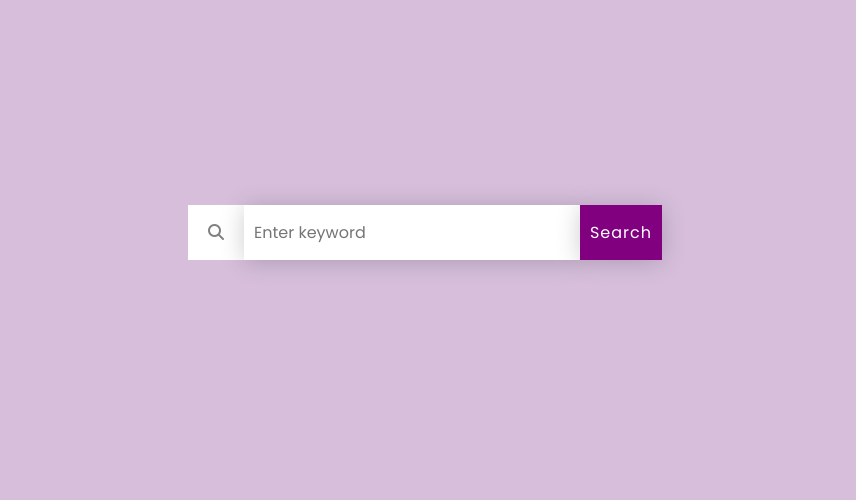
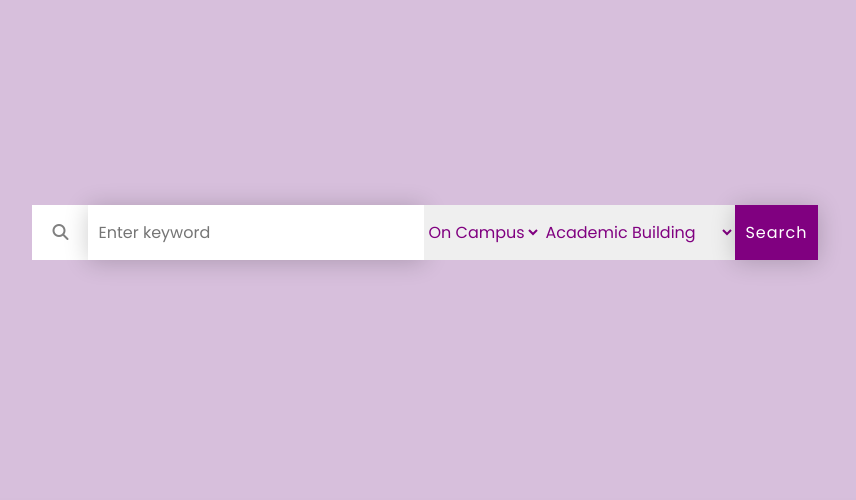
Before and after one commit to software-students-fall2022/web-app-exercise-team-2-1, a Flask app: page /search in a window 1280 px wide. Shown: the part 204-704 px from the top of the page, without its empty margins (215-1071 px from the left). Run offline with Flask 2, Linux system fonts and the light colour scheme; parts of the project's set-up code (start-up, migrations or seed data) failed here and were passed over; some libraries are stand-ins or nearby versions.

Commit message:
modified form tag in search.html with methods attribute & setup a route to handle http post request from the search form

```diff
--- a/app.py
+++ b/app.py
@@ -70,6 +70,7 @@ def search():
 
     # Route for the moderator login page
     return render_template('search_page.html')
+
 
 """
 # route to accept form submission and create a new post
@@ -150,6 +151,15 @@ def handle_error(e):
 
     return render_template('error.html', error=e)  # render the edit template
 """
+@app.route('/search', methods = ['POST'])
+def return_search_results():
+    name = request.form['fspotname']
+    type = request.form['ftype']
+    location = request.form['flocation']
+
+    docs = db.exampleapp.find({"name": name, "type": type, "location": location}).sort("created_at", -1)
+    return render_template("home.html", docs = docs) # pass the list of search results as an argument to the home page for displaying
+
 
 # run the app
 if __name__ == "__main__":
--- a/static/css/search_page.css
+++ b/static/css/search_page.css
@@ -54,3 +54,15 @@ align-self: center;
 padding: 10px 20px;
 color: grey;
 }
+
+form #flocation{
+    border: none;
+    outline: none;
+    color: purple;
+}
+
+form #ftype{
+    border: none;
+    outline: none;
+    color: purple;
+}
--- a/templates/search_page.html
+++ b/templates/search_page.html
@@ -10,9 +10,20 @@
   </head>
   <body>
     <div class="container">
-      <form>
+      <form method="POST" action="{{ url_for('search')}}">
         <i class="fa-solid fa-magnifying-glass"></i>
-        <input type="text" placeholder="Enter keyword">
+        <input type="text" id = "fsearchitem" name = "fsearchitem" placeholder="Enter keyword">
+        <select name="flocation" id="flocation">
+          <option value="On campus">On Campus</option>
+          <option value="Off campus">Off Campus</option>
+        </select>
+        <select name="ftype" id="ftype">
+          <option value="Academic building">Academic Building</option>
+          <option value="Cafe/Restaurant">Cafe/Restaurant</option>
+          <option value="Library">Library</option>
+          <option value="Non-restaurant store">Non-Restaurant Store</option>
+          <option value="Miscellaneous">Miscellaneous</option>
+        </select>
         <button type="submit">Search</button>
       </form>
     </div>
```
